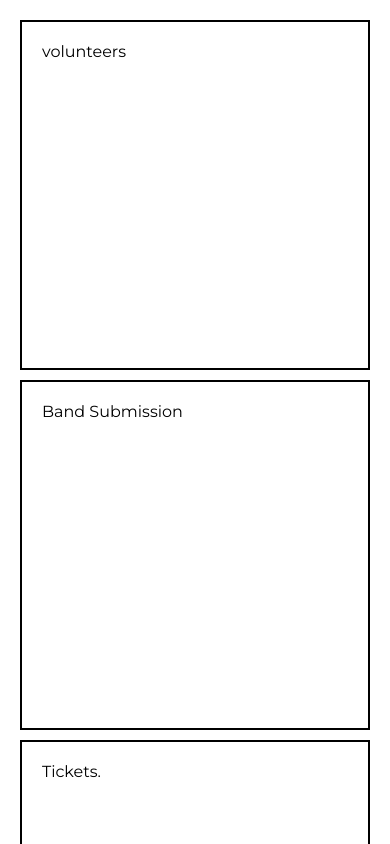
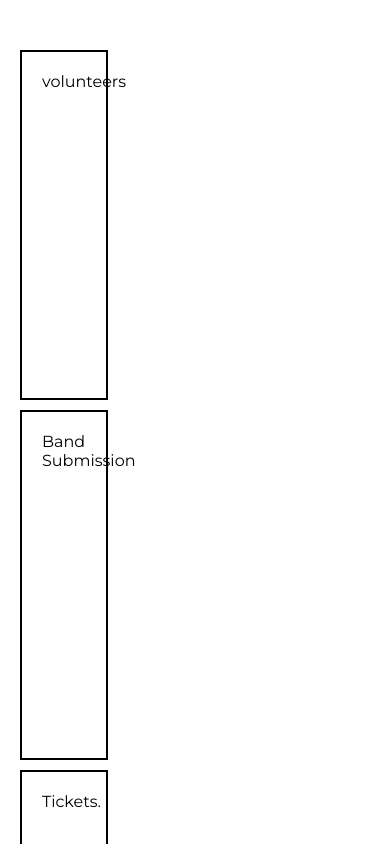
Before and after one commit to Slavi-Svec/react-components, a React (Create React App) app: page / in a window 390 px wide. Shown: the top 844 px of the page. Built offline with nearby package versions, Linux system fonts and the light colour scheme.

Commit message:
Added gutters to grid

```diff
--- a/src/Components/ReactGrid/styles.css
+++ b/src/Components/ReactGrid/styles.css
@@ -1,3 +1,19 @@
+* {
+  box-sizing: border-box;
+}
+body {
+  margin: 30px 200px 0 200px;
+}
+.flex-grid {
+  margin: 0 0 20px 0;
+}
+.col {
+  background: white;
+  border: black 2px solid;
+  padding: 20px;
+  margin: 6px;
+}
+
 .flex-grid {
   display: flex;
 }
@@ -9,11 +25,16 @@
   justify-content: center;
 }
 .flex-grid-fours .col {
-  width: 350px;
+  width: 100%;
   height: 350px;
 }
 
-@media (max-width: 414px) {
+@media (max-width: 768px) {
+  .flex-grid-fours .col {
+    width: 100%;
+    height: 150px;
+  }
+
   .flex-grid,
   .flex-grid-fours {
     display: block;
@@ -24,17 +45,21 @@
   }
 }
 
-* {
-  box-sizing: border-box;
+@media (max-width: 414px) {
+  .flex-grid-fours .col {
+    width: 100%;
+    height: 350px;
+  }
+  body {
+    padding: 20px;
+    margin: 30px 0 0 0;
+  }
+  .flex-grid,
+  .flex-grid-fours {
+    display: block;
+    .col {
+      width: 25%;
+      margin: 0 0 10px 0;
+    }
+  }
 }
-body {
-  padding: 20px;
-}
-.flex-grid {
-  margin: 0 0 20px 0;
-}
-.col {
-  background: white;
-  border: black 2px solid;
-  padding: 20px;
-}
```
